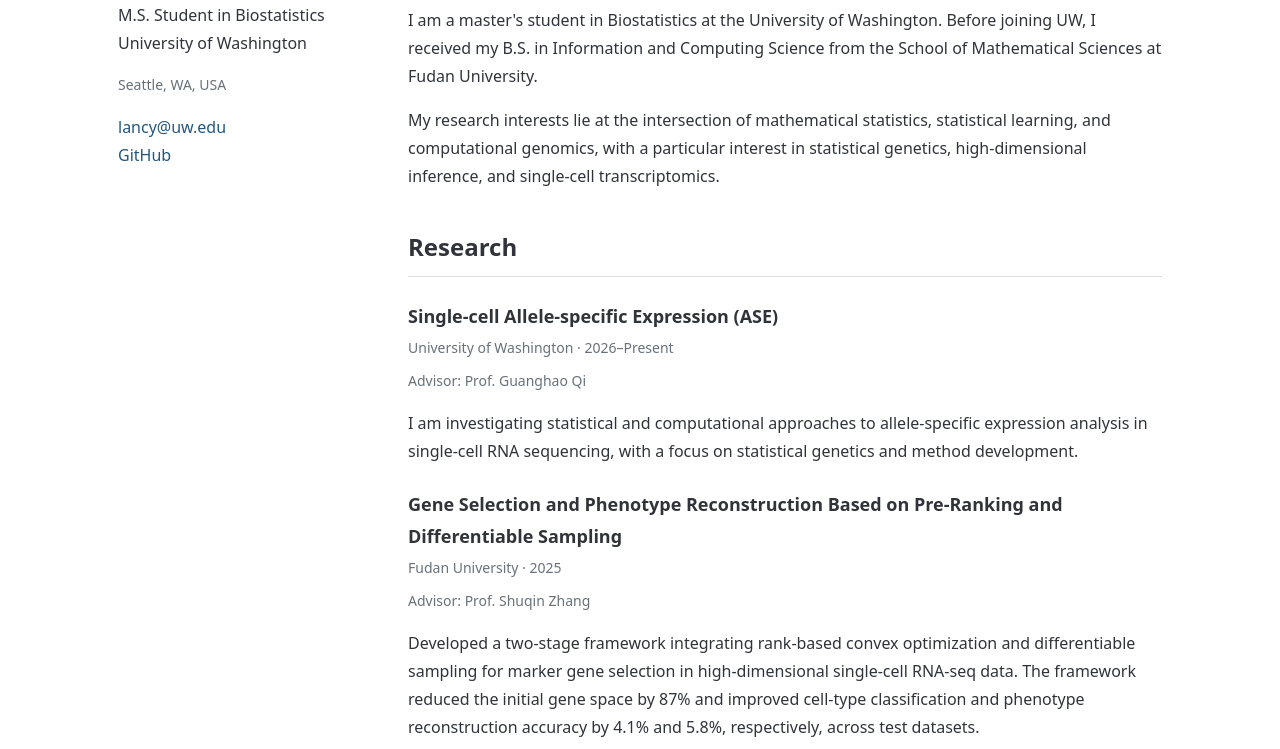
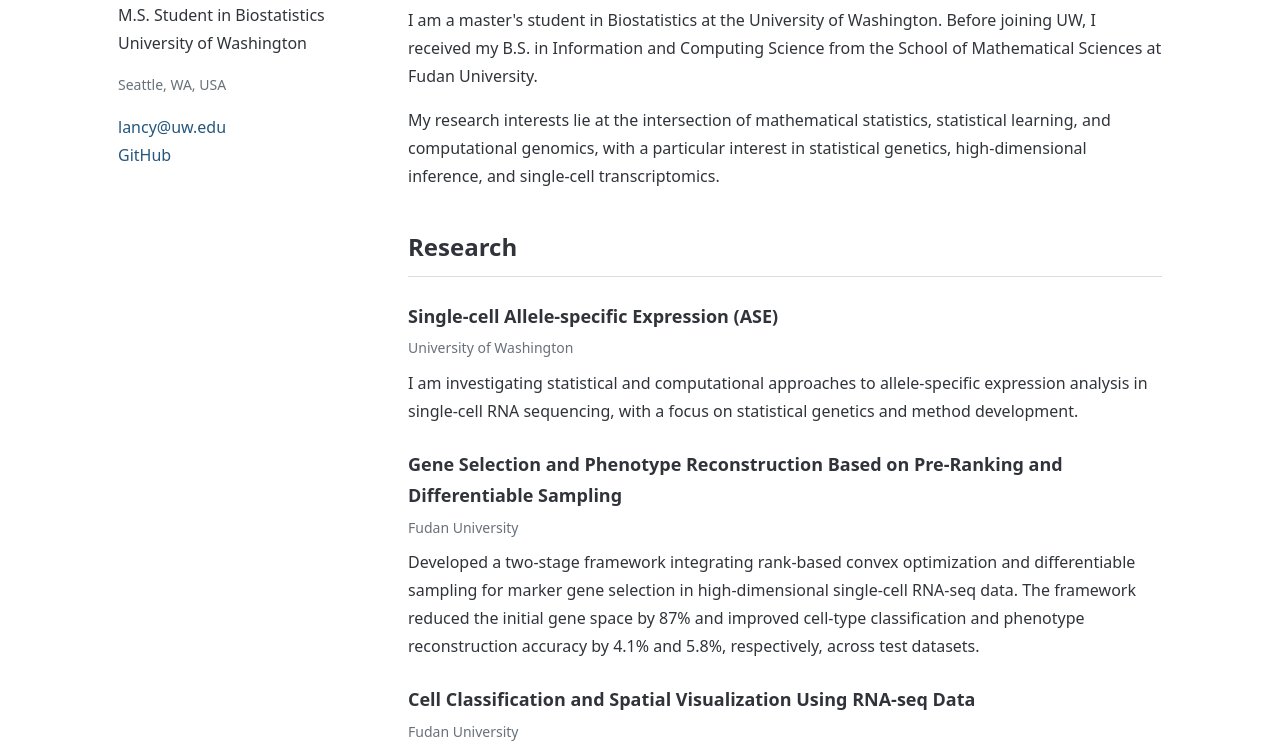
Before and after one commit to Lanxin-24/Lanxin-24.github.io, a plain HTML site: page index.html in a window 1280 px wide. Shown: the part 202-951 px from the top of the page. Drawn offline with Linux system fonts and the light colour scheme.

Commit message:
Remove dates and advisor names from research section

```diff
--- a/index.html
+++ b/index.html
@@ -4,9 +4,9 @@
 <p>My research interests lie at the intersection of mathematical statistics, statistical learning, and computational genomics, with a particular interest in statistical genetics, high-dimensional inference, and single-cell transcriptomics.</p>
 </section>
 <section id="research"><h2>Research</h2>
-<article class="project"><h3>Single-cell Allele-specific Expression (ASE)</h3><div class="tag">University of Washington · 2026–Present</div><p class="muted">Advisor: Prof. Guanghao Qi</p><p>I am investigating statistical and computational approaches to allele-specific expression analysis in single-cell RNA sequencing, with a focus on statistical genetics and method development.</p></article>
-<article class="project"><h3>Gene Selection and Phenotype Reconstruction Based on Pre-Ranking and Differentiable Sampling</h3><div class="tag">Fudan University · 2025</div><p class="muted">Advisor: Prof. Shuqin Zhang</p><p>Developed a two-stage framework integrating rank-based convex optimization and differentiable sampling for marker gene selection in high-dimensional single-cell RNA-seq data. The framework reduced the initial gene space by 87% and improved cell-type classification and phenotype reconstruction accuracy by 4.1% and 5.8%, respectively, across test datasets.</p></article>
-<article class="project"><h3>Cell Classification and Spatial Visualization Using RNA-seq Data</h3><div class="tag">Fudan University · 2024</div><p class="muted">Advisor: Prof. Shuqin Zhang</p><p>Studied dimensionality reduction and unsupervised clustering of single-cell RNA-seq data using PCA, UMAP, K-means, and model-based clustering in R. Parameter tuning improved the silhouette coefficient from 0.53 to 0.85.</p></article>
+<article class="project"><h3>Single-cell Allele-specific Expression (ASE)</h3><div class="tag">University of Washington</div><p>I am investigating statistical and computational approaches to allele-specific expression analysis in single-cell RNA sequencing, with a focus on statistical genetics and method development.</p></article>
+<article class="project"><h3>Gene Selection and Phenotype Reconstruction Based on Pre-Ranking and Differentiable Sampling</h3><div class="tag">Fudan University</div><p>Developed a two-stage framework integrating rank-based convex optimization and differentiable sampling for marker gene selection in high-dimensional single-cell RNA-seq data. The framework reduced the initial gene space by 87% and improved cell-type classification and phenotype reconstruction accuracy by 4.1% and 5.8%, respectively, across test datasets.</p></article>
+<article class="project"><h3>Cell Classification and Spatial Visualization Using RNA-seq Data</h3><div class="tag">Fudan University</div><p>Studied dimensionality reduction and unsupervised clustering of single-cell RNA-seq data using PCA, UMAP, K-means, and model-based clustering in R. Parameter tuning improved the silhouette coefficient from 0.53 to 0.85.</p></article>
 </section>
 <section id="experience"><h2>Professional Experience</h2>
 <article><h3>Full-Time Researcher, Bio-OS Laboratory</h3><div class="tag">Beijing Mingguang Zhenduo Data Technology Co., Ltd. · 2025–2026</div><p>Evaluated retrieval-augmented generation (RAG) models for biomedical question answering and disease-type identification using a corpus of 13,385 biomedical texts. Retrieval–generation tuning improved factual question-answering performance by 17.84%, and Python evaluation scripts reduced experiment runtime by 54%.</p></article>
```
